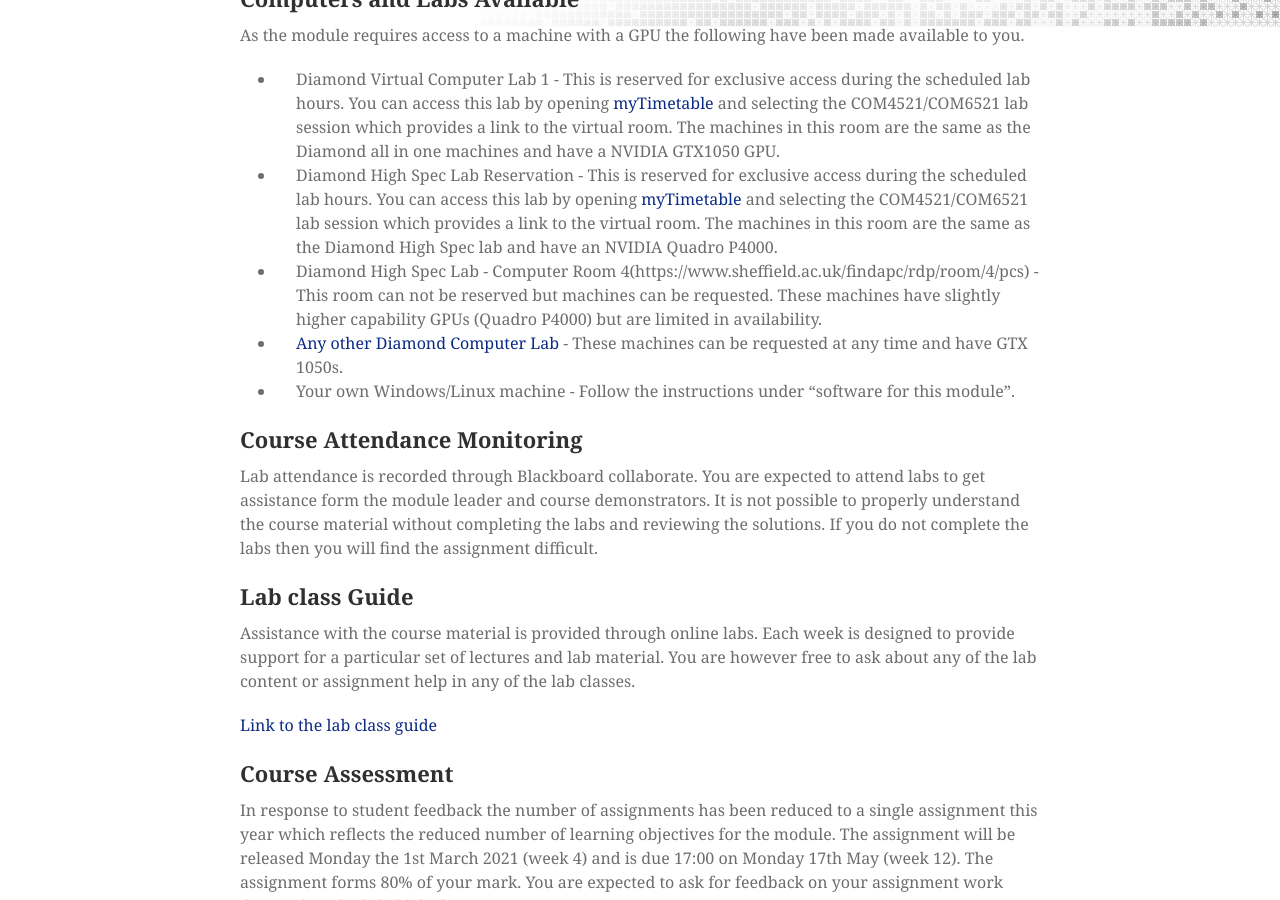
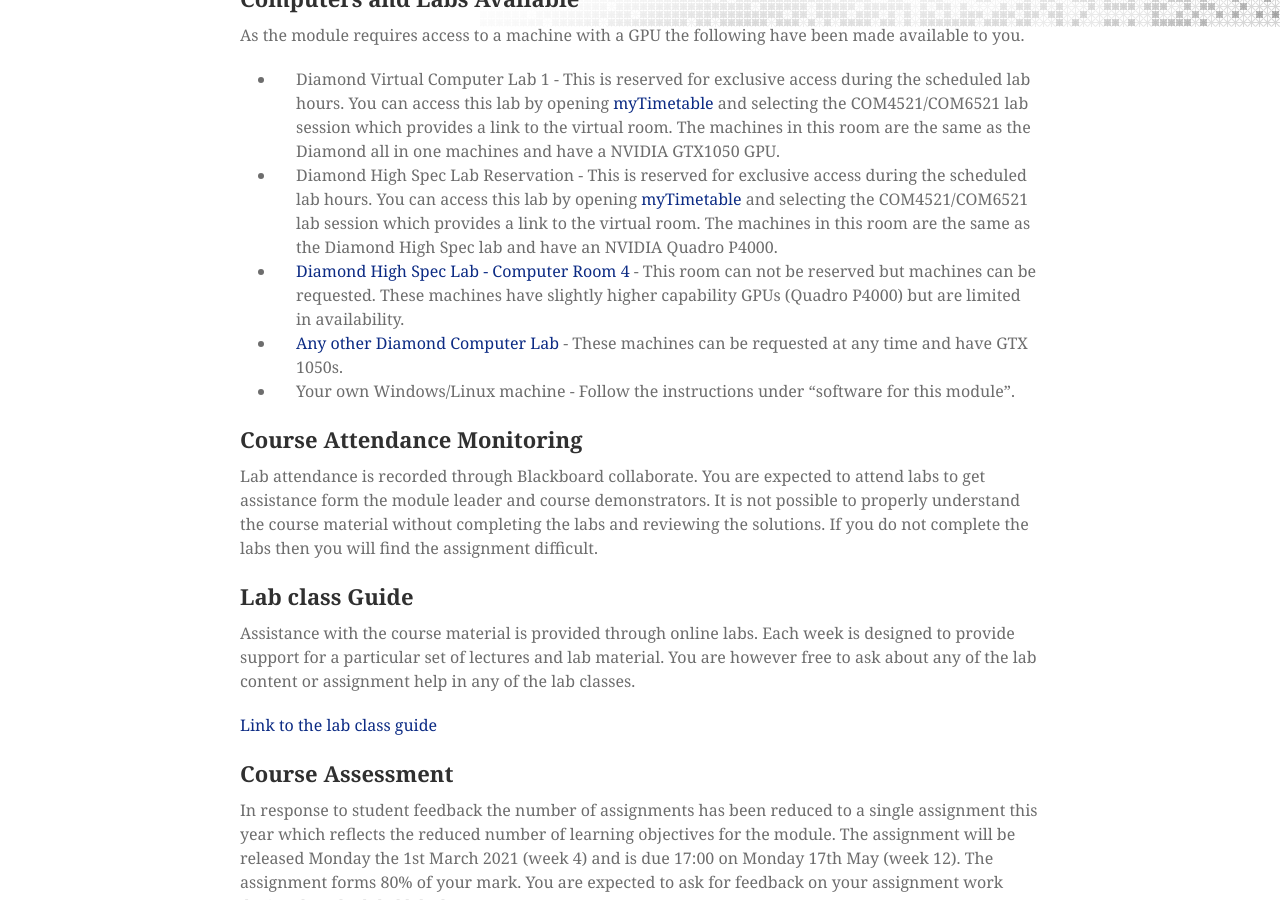
Before and after one commit to mondus/mondus.github.io, a Jekyll site: the page built from teaching/COM4521/index.md, in a window 1280 px wide and 900 px high, scrolled down 873 px. Built offline with Jekyll 4.4.1, drawn with Linux system fonts in a browser that asks for light colours; nearby versions of some CDN libraries; some web fonts are replaced.

Commit message:
Update index.md

```diff
--- a/teaching/COM4521/index.md
+++ b/teaching/COM4521/index.md
@@ -24,7 +24,7 @@ As the module requires access to a machine with a GPU the following have been ma
 
 * Diamond Virtual Computer Lab 1 - This is reserved for exclusive access during the scheduled lab hours. You can access this lab by opening [myTimetable](https://cmisgonext.sheffield.ac.uk/Web/Timetable) and selecting the COM4521/COM6521 lab session which provides a link to the virtual room. The machines in this room are the same as the Diamond all in one machines and have a NVIDIA GTX1050 GPU.
 * Diamond High Spec Lab Reservation - This is reserved for exclusive access during the scheduled lab hours. You can access this lab by opening [myTimetable](https://cmisgonext.sheffield.ac.uk/Web/Timetable) and selecting the COM4521/COM6521 lab session which provides a link to the virtual room. The machines in this room are the same as the Diamond High Spec lab and have an NVIDIA Quadro P4000.
-* Diamond High Spec Lab - Computer Room 4(https://www.sheffield.ac.uk/findapc/rdp/room/4/pcs) - This room can not be reserved but machines can be requested. These machines have slightly higher capability GPUs (Quadro P4000) but are limited in availability.
+* [Diamond High Spec Lab - Computer Room 4](https://www.sheffield.ac.uk/findapc/rdp/room/4/pcs) - This room can not be reserved but machines can be requested. These machines have slightly higher capability GPUs (Quadro P4000) but are limited in availability.
 * [Any other Diamond Computer Lab](https://www.sheffield.ac.uk/findapc/now) - These machines can be requested at any time and have GTX 1050s.
 * Your own Windows/Linux machine - Follow the instructions under "software for this module".
 
```
